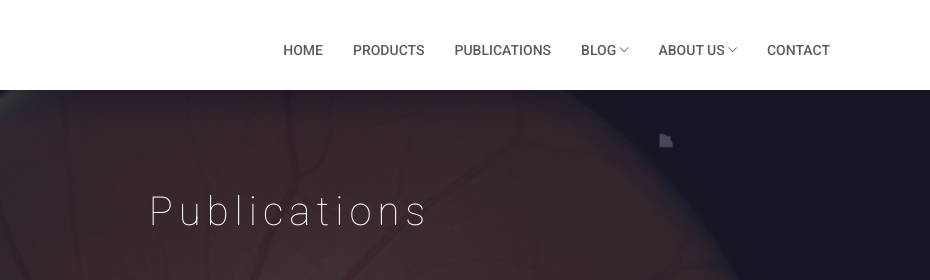
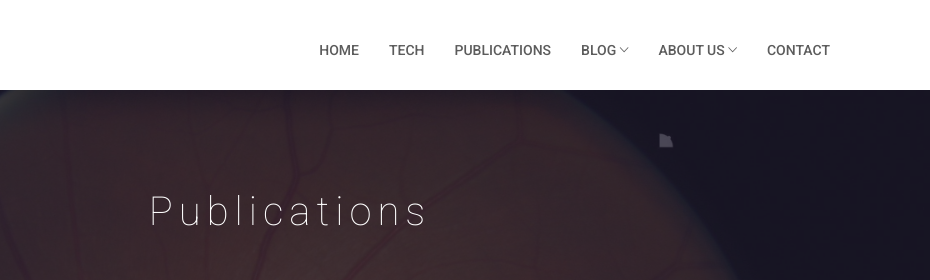
Before and after one commit to eyelabsai/eyelabs.ai, a plain HTML site: page publications.html in a window 1280 px wide. Shown: the top 280 px of the page, 350-1280 px from the left. Drawn offline with nearby package versions, Linux system fonts and the light colour scheme; some packages are replaced by stand-ins of ours; a script that the page names is missing; files whose address does not match are found by name; a web font is replaced by a local one.

Commit message:
“message”

```diff
--- a/publications.html
+++ b/publications.html
@@ -58,7 +58,7 @@
 							<div class="collapse navbar-collapse" id="bs-example-navbar-collapse-1">
 								<ul class="nav navbar-nav navbar-right">
 									<li><a href="index.html">Home</a></li>
-									<li><a href="projects.html">Products</a></li>
+									<li><a href="projects.html">Tech</a></li>
 									<li><a href="publications.html">Publications</a></li>
 
 									<li class="dropdown">
```
